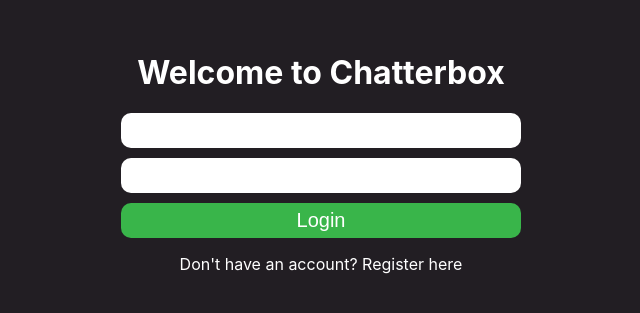
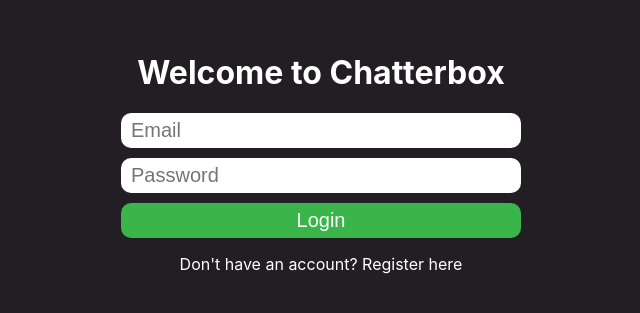
Before and after one commit to mattcbodily/chatterbox-v2, a React (Create React App) app: page / in a window 1280 px wide. Shown: the part 239-552 px from the top of the page, without its empty margins (319-959 px from the left). Built offline with nearby package versions, Linux system fonts and the light colour scheme.

Commit message:
users can now logout from the SettingMenu

```diff
--- a/src/App.js
+++ b/src/App.js
@@ -17,11 +17,17 @@
   }
 
   const selectGroup = (data) => {
-    setSelectedGroup(data)
+    setSelectedGroup(data);
   }
 
   const toggleSettingMenu = () => {
-    setSettingMenuView(!settingMenuView)
+    setSettingMenuView(!settingMenuView);
+  }
+
+  const logout = () => {
+    setUser({});
+    setSettingMenuView(false);
+    setLoggedIn(false);
   }
 
   return (
@@ -31,7 +37,7 @@
           <SideMenu user={user} selectFn={selectGroup}/>
           <Message user={user} selectedGroup={selectedGroup} toggleFn={toggleSettingMenu}/>
           {settingMenuView
-                ? <SettingMenu toggleFn={toggleSettingMenu}/>
+                ? <SettingMenu toggleFn={toggleSettingMenu} logoutFn={logout}/>
                 : null}
          </>)
       : <Landing userFn={getUser}/>}
--- a/src/Components/Landing/Landing.js
+++ b/src/Components/Landing/Landing.js
@@ -35,16 +35,16 @@
             <h1>Welcome to Chatterbox</h1>
             {loginView
             ? (<>
-                <input value={email} onChange={(e) => setEmail(e.target.value)} />
-                <input value={password} type='password' onChange={(e) => setPassword(e.target.value)} />
+                <input value={email} placeholder='Email' onChange={(e) => setEmail(e.target.value)} />
+                <input value={password} placeholder='Password' type='password' onChange={(e) => setPassword(e.target.value)} />
                 <button onClick={login}>Login</button>
                 <p>Don't have an account? <span onClick={() => setLoginView(false)}>Register here</span></p>
                </>)
             : (<>
-                <input value={username} onChange={(e) => setUsername(e.target.value)} />
-                <input value={email} onChange={(e) => setEmail(e.target.value)}/>
-                <input value={password} type='password' onChange={(e) => setPassword(e.target.value)}/>
-                <input value={verPassword} type='password' onChange={(e) => setVerPassword(e.target.value)} />
+                <input value={username} placeholder='Username' onChange={(e) => setUsername(e.target.value)} />
+                <input value={email} placeholder='Email' onChange={(e) => setEmail(e.target.value)}/>
+                <input value={password} placeholder='Password' type='password' onChange={(e) => setPassword(e.target.value)}/>
+                <input value={verPassword} placeholder='Verify Password' type='password' onChange={(e) => setVerPassword(e.target.value)} />
                 <button onClick={register}>Register</button>
                 <p>Have an account? <span onClick={() => setLoginView(true)}>Login here</span></p>
                </>)}
--- a/src/Components/SettingMenu/SettingMenu.css
+++ b/src/Components/SettingMenu/SettingMenu.css
@@ -1,16 +1,15 @@
 .setting-menu {
-    height: 100vh;
-    width: 325px;
+    height: 140px;
+    width: 150px;
+    position: fixed;
+    top: 45px;
+    right: 20px;
+    border-radius: 10px;
     background-color: #110f12;
     color: white;
-    animation: slide 100ms linear;
 }
 
-@keyframes slide {
-    from {
-        width: 0px
-    }
-    to {
-        width: 325px;
-    }
+.setting-menu p {
+    font-size: 1.1rem;
+    cursor: pointer;
 }
--- a/src/Components/SettingMenu/SettingMenu.js
+++ b/src/Components/SettingMenu/SettingMenu.js
@@ -3,6 +3,8 @@
 
 export default props => (
     <div className='setting-menu'>
-
+        <p>Profile</p>
+        <p>Theme</p>
+        <p onClick={props.logoutFn}>Logout</p>
     </div>
 )
```
